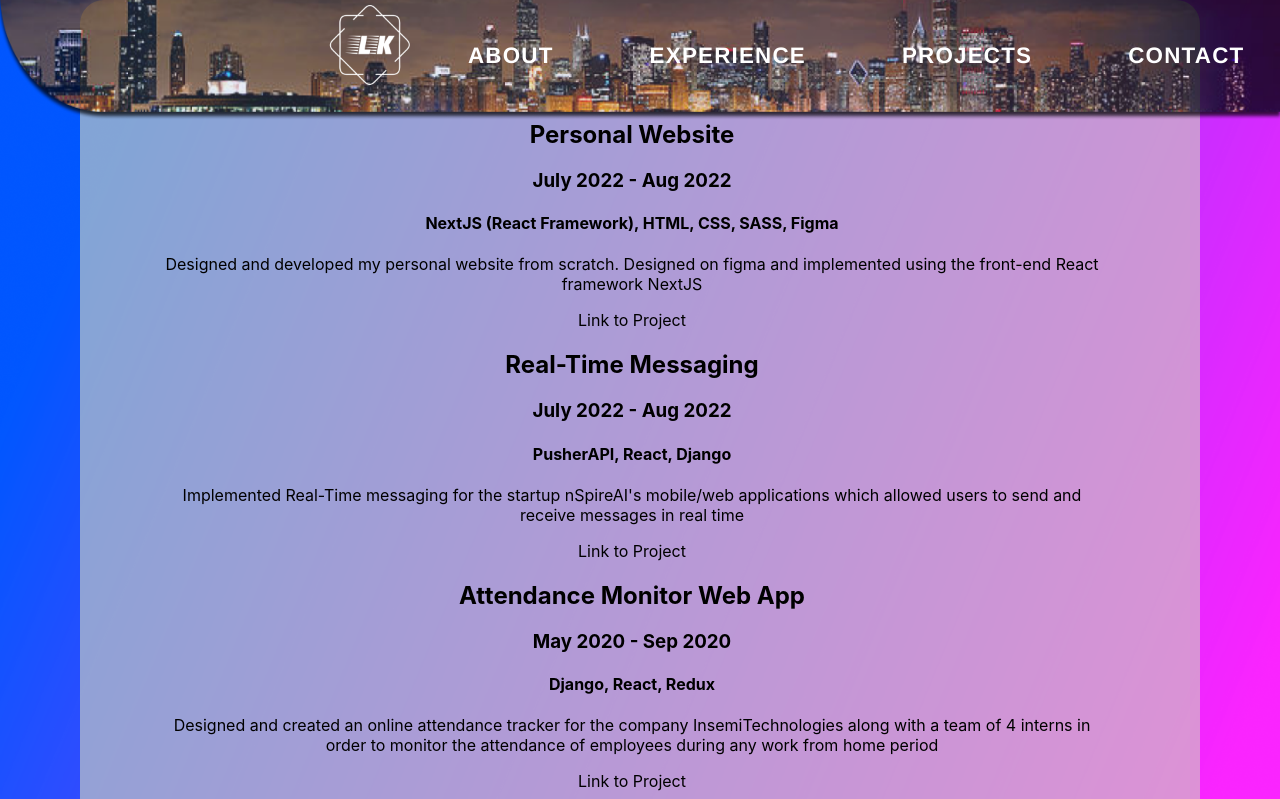
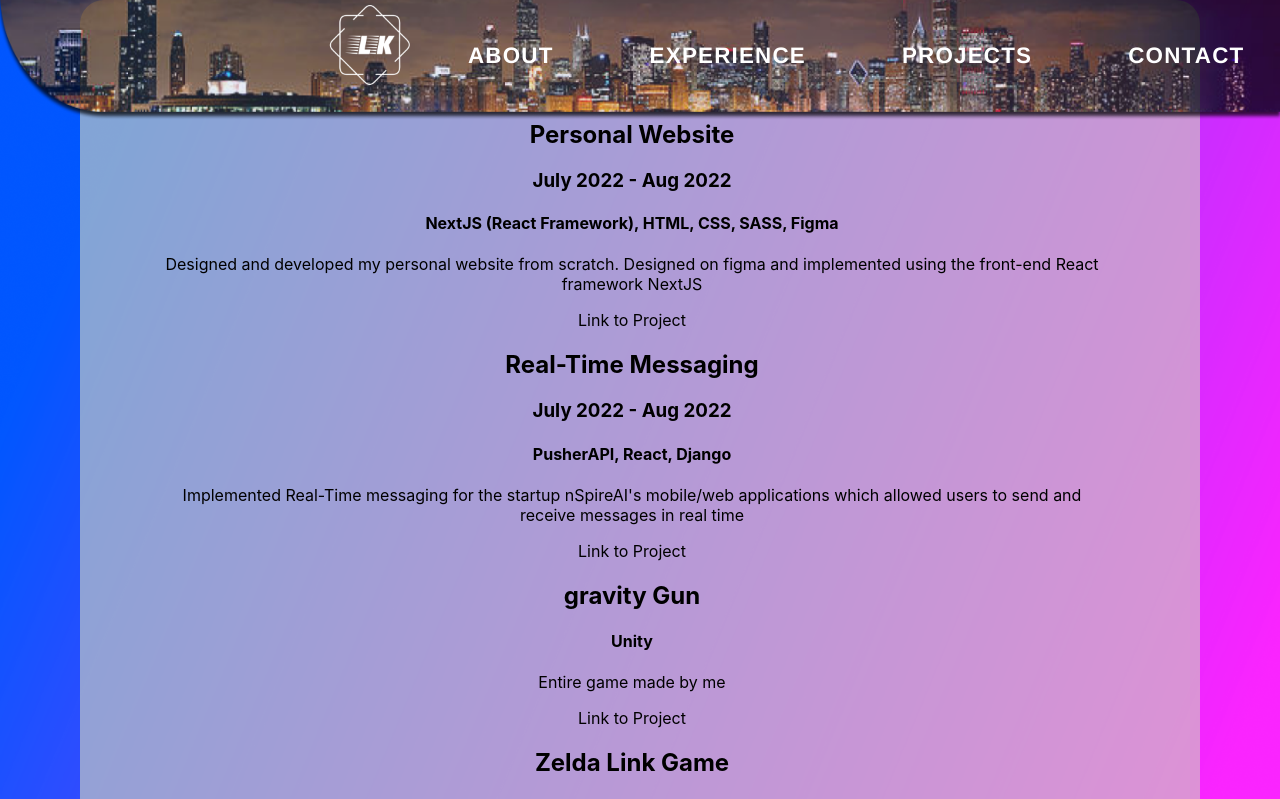
Before and after one commit to LohitReddy359/personal-website-nextjs, a Next.js app: page /projects in a window 1280 px wide. Shown: the top 799 px of the page. Built offline with nearby package versions, Linux system fonts and the light colour scheme.

Commit message:
Update ProjectData.js

```diff
--- a/components/projects/ProjectData.js
+++ b/components/projects/ProjectData.js
@@ -21,12 +21,12 @@ export const projects_data = [
   },
   {
     id: 3,
-    title: "Attendance Monitor Web App",
-    date: "May 2020 - Sep 2020",
-    tech: "Django, React, Redux",
+    title: "gravity Gun",
+    date: "",
+    tech: "Unity",
     description:
-      "Designed and created an online attendance tracker for the company InsemiTechnologies along with a team of 4 interns in order to monitor the attendance of employees during any work from home period",
-    link: "https://github.com/arnyboy101/InsemiTimeSheet",
+      "Entire game made by me",
+    link: "https://lohitk1.itch.io/gravity-gun",
   },
   {
     id: 4,
```
